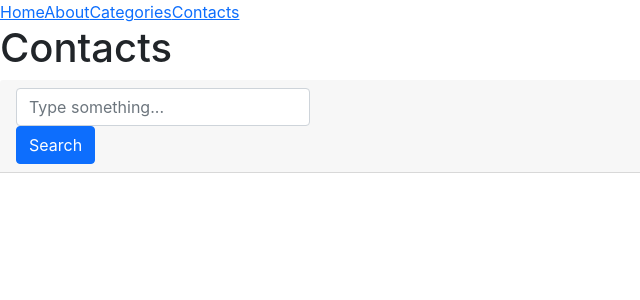
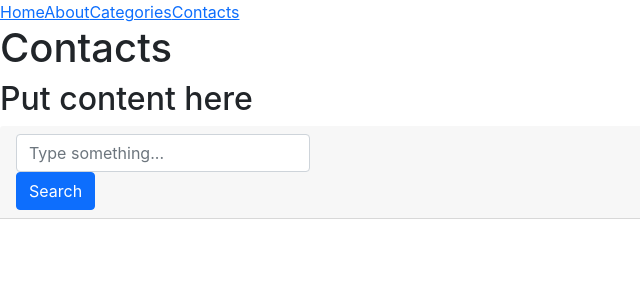
Before and after one commit to NatalieLouise91/bookapp, a React (Create React App) app: page /contacts in a window 1280 px wide. Shown: the top 300 px of the page, without its empty margins (0-640 px from the left). Built offline with nearby package versions, Linux system fonts and the light colour scheme.

Commit message:
first commit on this branch

```diff
--- a/src/components/Contacts.js
+++ b/src/components/Contacts.js
@@ -4,6 +4,7 @@ function Contacts() {
   return (
     <div>
         <h1>Contacts</h1>
+        <h2>Put content here</h2>
     </div>
   );
 }
```
